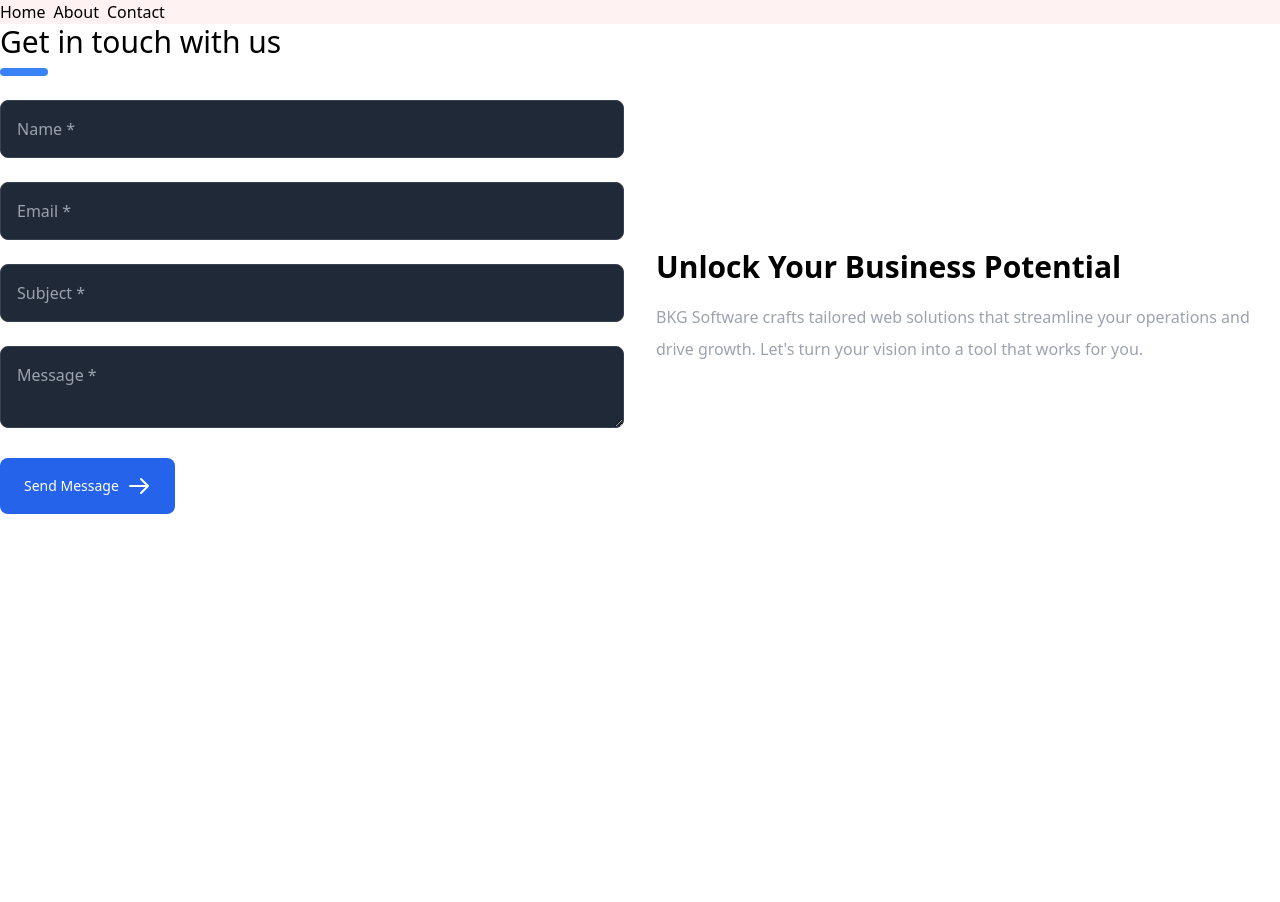
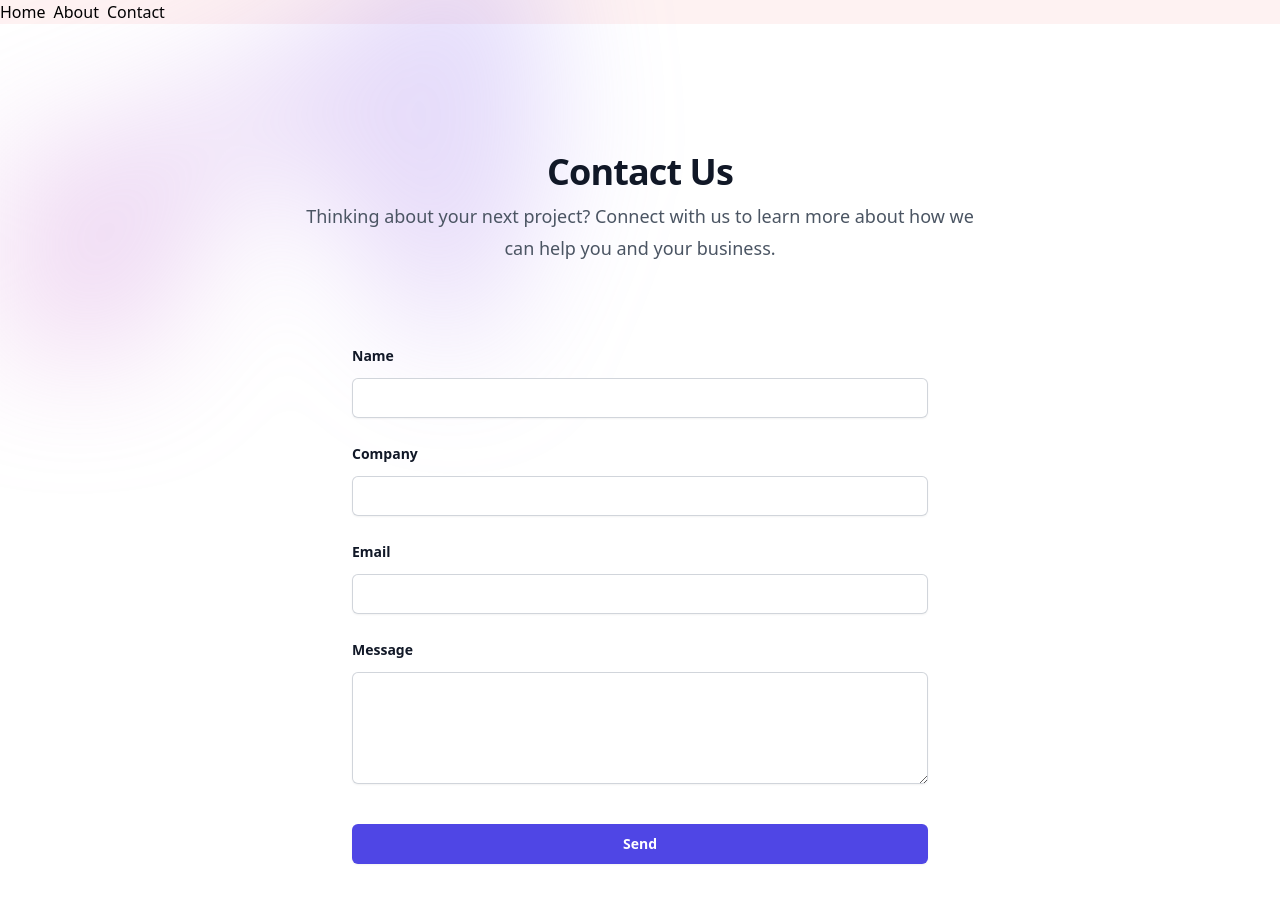
Before and after one commit to bkgsoftware/web, a React (Create React App) app: page /contact in a window 1280 px wide. Shown: the top 902 px of the page. Before the commit the page ends 800 px from the top, so only its background shows below. Built offline with nearby package versions, Linux system fonts and the light colour scheme.

Commit message:
refactor contact form

```diff
--- a/package.json
+++ b/package.json
@@ -3,9 +3,12 @@
   "version": "0.1.0",
   "private": true,
   "dependencies": {
+    "@headlessui/react": "^2.1.8",
     "@testing-library/jest-dom": "^5.17.0",
     "@testing-library/react": "^13.4.0",
     "@testing-library/user-event": "^13.5.0",
+    "headlessui": "^0.0.0",
+    "lucide-react": "^0.447.0",
     "react": "^18.3.1",
     "react-dom": "^18.3.1",
     "react-router-dom": "^6.26.2",
--- a/public/index.html
+++ b/public/index.html
@@ -32,16 +32,24 @@
   <!-- HIDDEN HTML FORM FOR NETLIFY BOTS -->
   <form name="contact" netlify netlify-honeypot="bot-field" hidden>
     <label>Name
-      <input placeholder="Name *" name="name" id="name" type="text" required />
+      <input name="name" id="name" type="text" required />
+    </label>
+    <label>Company
+      <input name="company" id="name" type="text" required />
     </label>
     <label>Email
-      <input placeholder="Email *" name="email" id="email" type="email" required />
-    </label>
-    <label>Subject
-      <input placeholder="Subject *" name="subject" id="subject" type="text" required />
+      <input name="email" id="email" type="email" required />
     </label>
     <label>Message
-      <textarea placeholder="Message *" name="message" id="message" required></textarea>
+      <textarea  name="message" id="message" required></textarea>
+    </label>
+    <label>
+      Do not fill this field
+      <input
+      id="honeypot"
+      name="honeypot"
+      type="text"
+      />
     </label>
   </form>
 
--- a/src/forms/ContactForm.js
+++ b/src/forms/ContactForm.js
@@ -1,98 +1,93 @@
-import React from "react";
+import React, { useState } from "react";
 
 const ContactForm = () => {
+    const [honeypot, setHoneypot] = useState("");
+
+    const handleSubmit = (event) => {
+        if (honeypot) {
+            event.preventDefault();
+            console.log("Bot detected - form submission blocked");
+            return;
+        }
+    };
+
     return (
-        <div class="container mx-auto">
-            <div class="grid grid-cols-1 md:grid-cols-2 gap-8">
-                <div>
-                    <form
-                        class="space-y-6" name="contact" method="post"
-                    >
-                        <div>
-                            <label class="sr-only" for="name">
+        <form onSubmit={handleSubmit} name="contact" method="POST" className="mx-auto mt-16 max-w-xl sm:mt-20">
+            <fieldset className="grid grid-cols-1 gap-y-6">
+                <legend className="sr-only">Contact Information</legend>
+
+                <div className="sm:col-span-2">
+                    <label htmlFor="name" className="block text-sm font-semibold leading-6 text-gray-900">
                         Name
                     </label>
                     <input
-                                placeholder="Name *"
-                                class="form-input w-full bg-gray-800 border border-gray-700 py-4 px-4 text-white rounded-lg"
+                        id="name"
                         name="name"
-                                id="name"
                         type="text"
-                                required
+                        autoComplete="given-name"
+                        className="mt-2.5 block w-full rounded-md border-0 px-3.5 py-2 text-gray-900 shadow-sm ring-1 ring-inset ring-gray-300 placeholder:text-gray-400 focus:ring-2 focus:ring-inset focus:ring-indigo-600 sm:text-sm sm:leading-6"
                     />
                 </div>
-                        <div>
-                            <label class="sr-only" for="email">
+
+                <div className="sm:col-span-2">
+                    <label htmlFor="company" className="block text-sm font-semibold leading-6 text-gray-900">
+                        Company
+                    </label>
+                    <input
+                        id="company"
+                        name="company"
+                        type="text"
+                        autoComplete="organization"
+                        className="mt-2.5 block w-full rounded-md border-0 px-3.5 py-2 text-gray-900 shadow-sm ring-1 ring-inset ring-gray-300 placeholder:text-gray-400 focus:ring-2 focus:ring-inset focus:ring-indigo-600 sm:text-sm sm:leading-6"
+                    />
+                </div>
+
+                <div className="sm:col-span-2">
+                    <label htmlFor="email" className="block text-sm font-semibold leading-6 text-gray-900">
                         Email
                     </label>
                     <input
-                                placeholder="Email *"
-                                class="form-input w-full bg-gray-800 border border-gray-700 py-4 px-4 text-white rounded-lg"
+                        id="email"
                         name="email"
-                                id="email"
                         type="email"
-                                required
+                        autoComplete="email"
+                        className="mt-2.5 block w-full rounded-md border-0 px-3.5 py-2 text-gray-900 shadow-sm ring-1 ring-inset ring-gray-300 placeholder:text-gray-400 focus:ring-2 focus:ring-inset focus:ring-indigo-600 sm:text-sm sm:leading-6"
                     />
                 </div>
-                        <div>
-                            <label class="sr-only" for="subject">
-                                Subject
-                            </label>
-                            <input
-                                placeholder="Subject *"
-                                class="form-input w-full bg-gray-800 border border-gray-700 py-4 px-4 text-white rounded-lg"
-                                name="subject"
-                                id="subject"
-                                type="text"
-                                required
-                            />
-                        </div>
-                        <div>
-                            <label class="sr-only" for="message">
+
+                <div className="sm:col-span-2">
+                    <label htmlFor="message" className="block text-sm font-semibold leading-6 text-gray-900">
                         Message
                     </label>
                     <textarea
-                                placeholder="Message *"
-                                class="form-textarea w-full bg-gray-800 border border-gray-700 py-4 px-4 text-white rounded-lg"
+                        id="message"
                         name="message"
-                                id="message"
-                                required
-                            ></textarea>
+                        rows={4}
+                        className="mt-2.5 block w-full rounded-md border-0 px-3.5 py-2 text-gray-900 shadow-sm ring-1 ring-inset ring-gray-300 placeholder:text-gray-400 focus:ring-2 focus:ring-inset focus:ring-indigo-600 sm:text-sm sm:leading-6"
+                    />
                 </div>
-                        <input type="hidden" name="form-name" value="contact" />            <div class="flex justify-start">
-                            <button class="bg-blue-600 hover:bg-blue-700 text-white text-sm py-4 px-6 flex items-center rounded-lg">
-                                Send Message
-                                <svg
-                                    class="ml-2 w-6 h-6"
-                                    fill="none"
-                                    stroke="currentColor"
-                                    viewBox="0 0 24 24"
-                                    xmlns="http://www.w3.org/2000/svg"
+
+                <div className="hidden">
+                    <label htmlFor="honeypot">Do not fill this field</label>
+                    <input
+                        id="honeypot"
+                        name="honeypot"
+                        type="text"
+                        value={honeypot}
+                        onChange={(e) => setHoneypot(e.target.value)}
+                    />
+                </div>
+            </fieldset>
+
+            <div className="mt-10">
+                <button
+                    type="submit"
+                    className="block w-full rounded-md bg-indigo-600 px-3.5 py-2.5 text-center text-sm font-semibold text-white shadow-sm hover:bg-indigo-500 focus-visible:outline focus-visible:outline-2 focus-visible:outline-offset-2 focus-visible:outline-indigo-600"
                 >
-                                    <path
-                                        stroke-linecap="round"
-                                        stroke-linejoin="round"
-                                        stroke-width="2"
-                                        d="M14 5l7 7m0 0l-7 7m7-7H3"
-                                    ></path>
-                                </svg>
+                    Send
                 </button>
             </div>
         </form>
-                </div>
-
-                <div class="flex flex-col justify-center">
-                    <h2 class="text-3xl font-bold mb-4">
-                        Unlock Your Business Potential
-                    </h2>
-                    <p class="leading-loose text-gray-400">
-                        BKG Software crafts tailored web solutions that streamline your
-                        operations and drive growth. Let's turn your vision into a tool that
-                        works for you.
-                    </p>
-                </div>
-            </div>
-        </div>
     );
 };
 
--- a/src/pages/ContactPage.js
+++ b/src/pages/ContactPage.js
@@ -1,18 +1,29 @@
-import React from 'react';
-import ContactForm from '../forms/ContactForm'
+import React from "react";
+import ContactForm from "../forms/ContactForm";
 
 const ContactPage = () => {
     return (
-        <section>
-            <div className=''>
-                <h1 className='text-3xl'>Get in touch with us</h1>
-                <div class="bg-blue-500 w-12 mt-2 h-2 rounded-lg"></div>
-                <br></br>
-                <div className=''>
-                    <ContactForm />
-                </div>
+        <div className="isolate bg-white px-6 py-24 sm:py-32 lg:px-8">
+            <div
+                aria-hidden="true"
+                className="absolute inset-x-0 top-[-10rem] -z-10 transform-gpu overflow-hidden blur-3xl sm:top-[-20rem]"
+            >
+                <div
+                    style={{
+                        clipPath:
+                            'polygon(74.1% 44.1%, 100% 61.6%, 97.5% 26.9%, 85.5% 0.1%, 80.7% 2%, 72.5% 32.5%, 60.2% 62.4%, 52.4% 68.1%, 47.5% 58.3%, 45.2% 34.5%, 27.5% 76.7%, 0.1% 64.9%, 17.9% 100%, 27.6% 76.8%, 76.1% 97.7%, 74.1% 44.1%)',
+                    }}
+                    className="relative left-1/2 -z-10 aspect-[1155/678] w-[36.125rem] max-w-none -translate-x-1/2 rotate-[30deg] bg-gradient-to-tr from-[#ff80b5] to-[#9089fc] opacity-30 sm:left-[calc(50%-40rem)] sm:w-[72.1875rem]"
+                />
             </div>
-        </section>
+            <div className="mx-auto max-w-2xl text-center">
+                <h2 className="text-3xl font-bold tracking-tight text-gray-900 sm:text-4xl">Contact Us</h2>
+                <p className="mt-2 text-lg leading-8 text-gray-600">
+                    Thinking about your next project? Connect with us to learn more about how we can help you and your business.
+                </p>
+            </div>
+            <ContactForm />
+        </div>
     );
 };
 
```
Also changed, not shown: 1 other file (tests, documents, lock files or other folders). Lines whose indentation alone changed are shown as unchanged.
